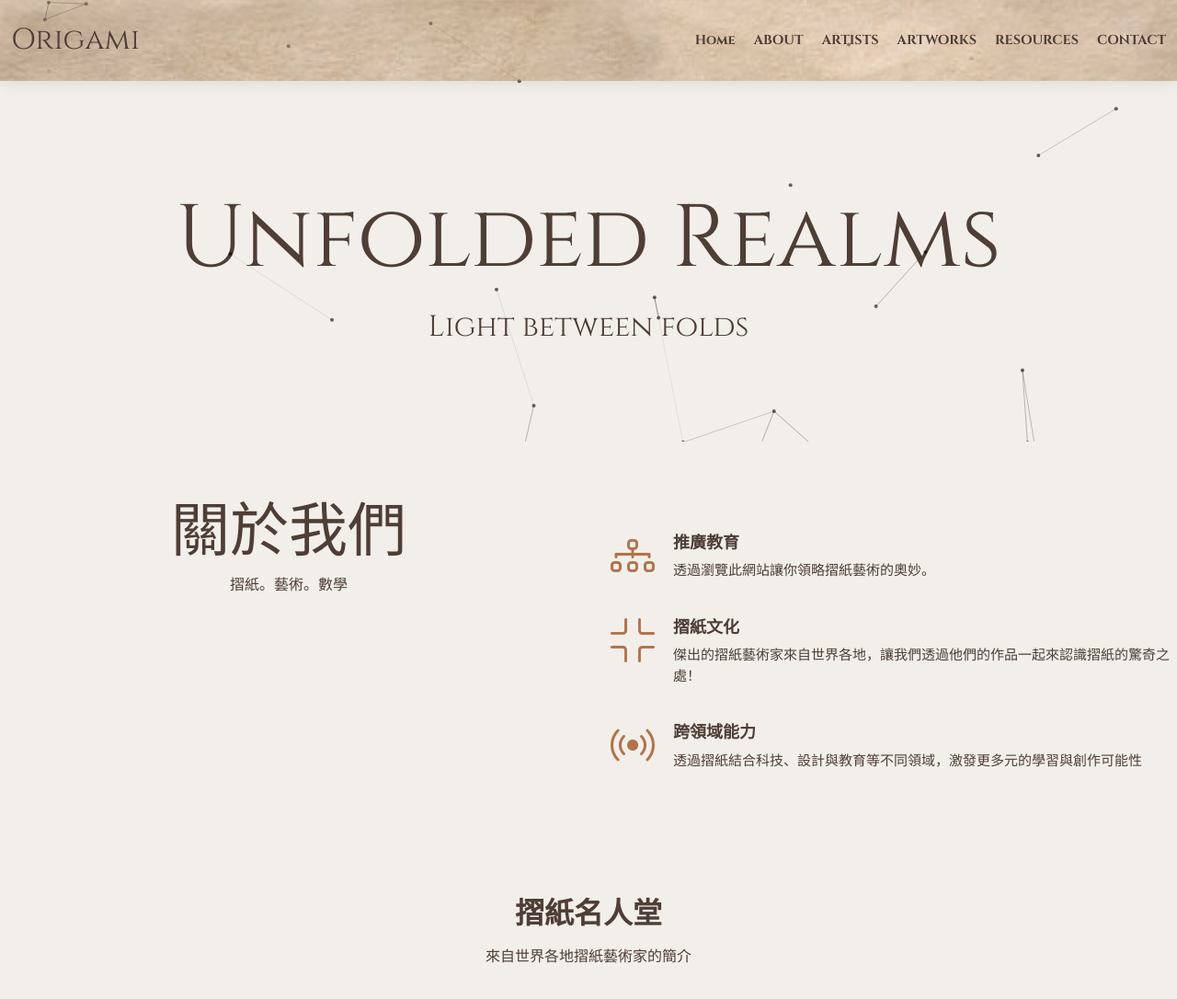
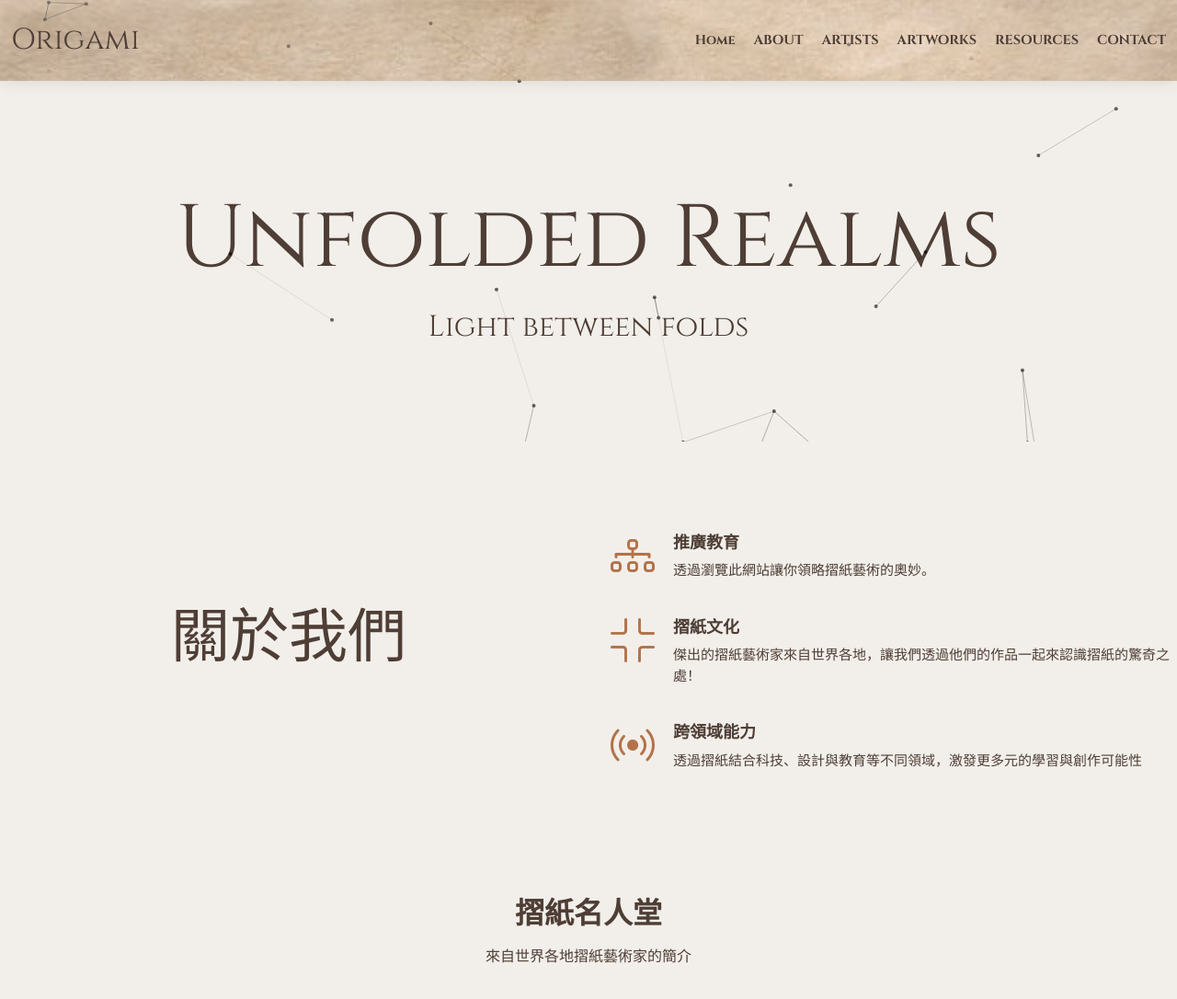
Before and after one commit to menghan0714/origami_new, a plain HTML site: page index.html in a window 1280 px wide. Shown: the top 1086 px of the page at 92% size. Drawn offline with Linux system fonts and the light colour scheme; files whose address does not match are found by name.

Commit message:
Update index.html

```diff
--- a/index.html
+++ b/index.html
@@ -84,9 +84,8 @@
     <section id="about" class="about section">
         <div class="row gy-4">
 
-          <div class="col-lg-6 position-relative" data-aos="fade-up" data-aos-delay="100">
+          <div class="col-lg-6 position-relative d-flex flex-column justify-content-center" data-aos="fade-up" data-aos-delay="100">
             <h3 style="text-align: center; font-size: 4rem;">關於我們</h3>
-            <p style="text-align: center; font-size: 1rem;">摺紙。藝術。數學</p>
           </div>
 
           <div id="關於我們" class="col-lg-6 ps-lg-4 content d-flex flex-column justify-content-center" data-aos="fade-up" data-aos-delay="200">
```
